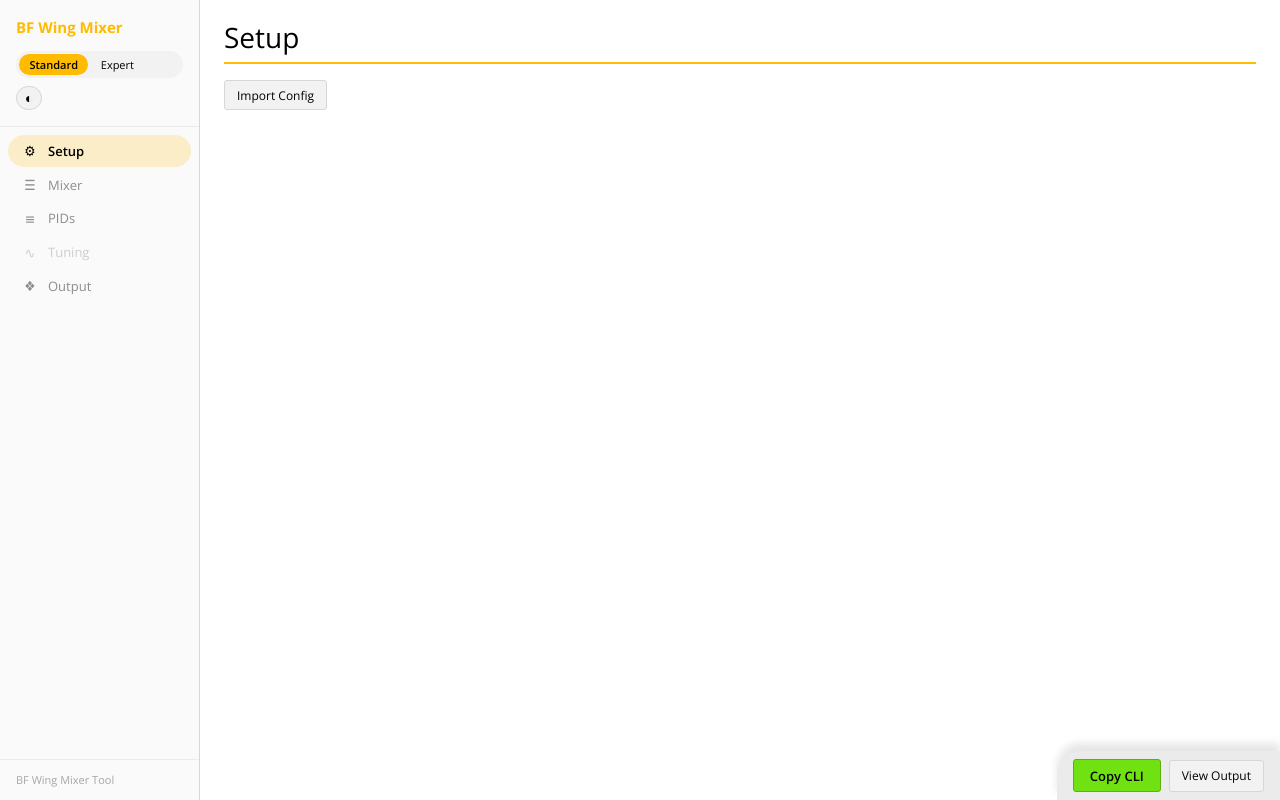
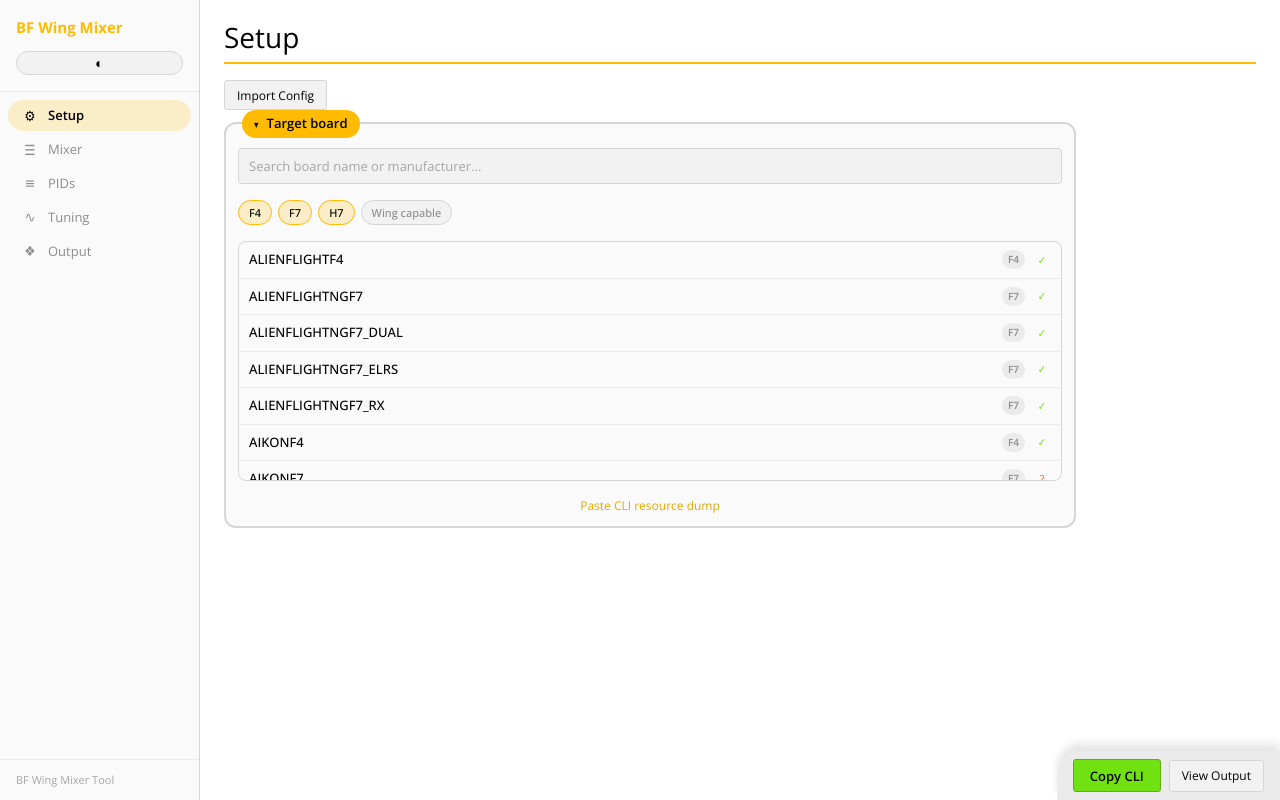
Before and after one commit to Bskimp/BetaFlight-Wing-Mixer, a React (Vite) app: page / in a window 1280 px wide. Built offline with nearby package versions, Linux system fonts and the light colour scheme.

Commit message:
Remove complexity toggle, show all features, full resource labels

```diff
--- a/src/App.jsx
+++ b/src/App.jsx
@@ -5,7 +5,7 @@ import { validateMotorYaw, validateSTermYaw } from './data/validation';
 import { generateCli } from './utils/cliGenerator';
 import { detectConflicts, autoAssignResources } from './utils/timerCheck';
 import targets from './data/targets.json';
-import Sidebar, { isTabEnabled } from './components/Sidebar';
+import Sidebar from './components/Sidebar';
 import PresetSelector from './components/PresetSelector';
 import MotorMixer from './components/MotorMixer';
 import ServoMixer from './components/ServoMixer';
@@ -107,7 +107,6 @@ export default function App() {
   const [rates, setRates] = useState({ ...RATE_DEFAULTS });
   const [tpaSettings, setTpaSettings] = useState({ ...TPA_DEFAULTS });
   const [spaSettings, setSpaSettings] = useState({ ...SPA_DEFAULTS });
-  const [complexity, setComplexity] = useState('standard');
   const [theme, setTheme] = useState(null);
   const [selectedTarget, setSelectedTarget] = useState(null);
   const [assignments, setAssignments] = useState({});
@@ -135,16 +134,6 @@ export default function App() {
       }
     }
   }, []);
-
-  // When complexity changes, ensure active tab is still valid
-  useEffect(() => {
-    const tabDef = { setup: 'standard', mixer: 'standard', pids: 'standard', tuning: 'expert', output: 'standard' };
-    const levels = { standard: 0, expert: 1 };
-    const minLevel = tabDef[activeTab];
-    if (levels[complexity] < levels[minLevel]) {
-      setActiveTab('setup');
-    }
-  }, [complexity, activeTab]);
 
   const loadPreset = useCallback((key) => {
     const p = AIRFRAME_PRESETS[key];
@@ -203,7 +192,6 @@ export default function App() {
     setPassthrough(state.passthrough);
     setImportSource(state.boardName);
     setShowImport(false);
-    setComplexity('expert');
 
     if (state.boardName && targets[state.boardName]) {
       const target = targets[state.boardName];
@@ -222,7 +210,6 @@ export default function App() {
   const toggleTheme = () => {
     setTheme(prev => {
       const next = prev === null ? 'light' : prev === 'light' ? 'dark' : null;
-      // Remove both classes first
       document.documentElement.classList.remove('light-theme', 'dark-theme');
       if (next !== null) {
         document.documentElement.classList.add(`${next}-theme`);
@@ -230,10 +217,6 @@ export default function App() {
       return next;
     });
   };
-
-  const handleComplexityChange = useCallback((level) => {
-    setComplexity(level);
-  }, []);
 
   // Timer conflict detection
   const conflicts = useMemo(() => {
@@ -243,9 +226,9 @@ export default function App() {
 
   // CLI generation
   const cliText = useMemo(() => generateCli({
-    preset, motors, servos, wingSettings, pids, rates, diffThrust, complexity,
+    preset, motors, servos, wingSettings, pids, rates, diffThrust, complexity: 'expert',
     selectedTarget, assignments, tpaSettings, spaSettings, passthrough,
-  }), [preset, motors, servos, wingSettings, pids, rates, diffThrust, complexity, selectedTarget, assignments, tpaSettings, spaSettings, passthrough]);
+  }), [preset, motors, servos, wingSettings, pids, rates, diffThrust, selectedTarget, assignments, tpaSettings, spaSettings, passthrough]);
 
   // Collect warnings
   const warnings = useMemo(() => {
@@ -288,14 +271,12 @@ export default function App() {
                 Import Config
               </button>
             </div>
-            {complexity === 'expert' && (
             <TargetSelector
               targets={targets}
               selectedTarget={selectedTarget}
               onSelectTarget={handleTargetSelect}
             />
-            )}
-            {complexity === 'expert' && selectedTarget && (
+            {selectedTarget && (
               <ResourceMapper
                 target={selectedTarget}
                 assignments={assignments}
@@ -353,8 +334,6 @@ export default function App() {
       <Sidebar
         activeTab={activeTab}
         onTabChange={setActiveTab}
-        complexity={complexity}
-        onComplexityChange={handleComplexityChange}
         theme={theme}
         onThemeToggle={toggleTheme}
       />
@@ -362,22 +341,9 @@ export default function App() {
       {/* Mobile header */}
       <div className="mobile-header">
         <h1>BF Wing Mixer</h1>
-        <div style={{ display: 'flex', gap: '0.5rem', alignItems: 'center' }}>
-          <div className="segmented-control">
-            {['standard', 'expert'].map(level => (
-              <button
-                key={level}
-                className={complexity === level ? 'active' : ''}
-                onClick={() => handleComplexityChange(level)}
-              >
-                {level.charAt(0).toUpperCase() + level.slice(1)}
-              </button>
-            ))}
-          </div>
         <button className="theme-toggle" onClick={toggleTheme}>
           {theme === null ? '\u25D0' : theme === 'dark' ? '\u263E' : '\u2600'}
         </button>
-        </div>
       </div>
 
       <main className="content-area">
--- a/src/components/Sidebar.jsx
+++ b/src/components/Sidebar.jsx
@@ -1,19 +1,12 @@
 const TABS = [
-  { id: 'setup', icon: '\u2699', label: 'Setup', minLevel: 'standard' },
-  { id: 'mixer', icon: '\u2630', label: 'Mixer', minLevel: 'standard' },
-  { id: 'pids', icon: '\u2261', label: 'PIDs', minLevel: 'standard' },
-  { id: 'tuning', icon: '\u223F', label: 'Tuning', minLevel: 'expert' },
-  { id: 'output', icon: '\u2756', label: 'Output', minLevel: 'standard' },
+  { id: 'setup', icon: '\u2699', label: 'Setup' },
+  { id: 'mixer', icon: '\u2630', label: 'Mixer' },
+  { id: 'pids', icon: '\u2261', label: 'PIDs' },
+  { id: 'tuning', icon: '\u223F', label: 'Tuning' },
+  { id: 'output', icon: '\u2756', label: 'Output' },
 ];
 
-const COMPLEXITY_LEVELS = ['standard', 'expert'];
-
-function isTabEnabled(tab, complexity) {
-  const levels = { standard: 0, expert: 1 };
-  return levels[complexity] >= levels[tab.minLevel];
-}
-
-export default function Sidebar({ activeTab, onTabChange, complexity, onComplexityChange, theme, onThemeToggle }) {
+export default function Sidebar({ activeTab, onTabChange, theme, onThemeToggle }) {
   const themeIcon = theme === null ? '\u25D0' : theme === 'dark' ? '\u263E' : '\u2600';
 
   return (
@@ -21,39 +14,23 @@ export default function Sidebar({ activeTab, onTabChange, complexity, onComplexi
       <div className="sidebar-header">
         <h1>BF Wing Mixer</h1>
         <div className="sidebar-controls">
-          <div className="segmented-control">
-            {COMPLEXITY_LEVELS.map(level => (
-              <button
-                key={level}
-                className={complexity === level ? 'active' : ''}
-                onClick={() => onComplexityChange(level)}
-              >
-                {level.charAt(0).toUpperCase() + level.slice(1)}
-              </button>
-            ))}
-          </div>
-          <div className="sidebar-controls-row">
           <button className="theme-toggle" onClick={onThemeToggle} title="Toggle theme">
             {themeIcon}
           </button>
         </div>
       </div>
-      </div>
 
       <nav className="tab-nav">
-        {TABS.map(tab => {
-          const enabled = isTabEnabled(tab, complexity);
-          return (
+        {TABS.map(tab => (
           <button
             key={tab.id}
-              className={`tab-btn${activeTab === tab.id ? ' active' : ''}${!enabled ? ' disabled' : ''}`}
-              onClick={() => enabled && onTabChange(tab.id)}
+            className={`tab-btn${activeTab === tab.id ? ' active' : ''}`}
+            onClick={() => onTabChange(tab.id)}
           >
             <span className="tab-icon">{tab.icon}</span>
             {tab.label}
           </button>
-          );
-        })}
+        ))}
       </nav>
 
       <div className="sidebar-footer">
@@ -62,5 +39,3 @@ export default function Sidebar({ activeTab, onTabChange, complexity, onComplexi
     </div>
   );
 }
-
-export { TABS, isTabEnabled };
```
Lines whose indentation alone changed are shown as unchanged.
